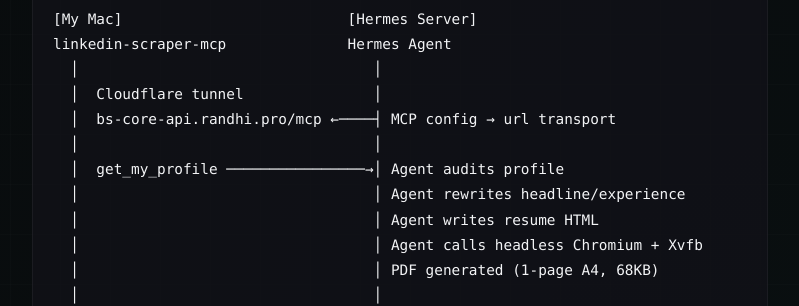
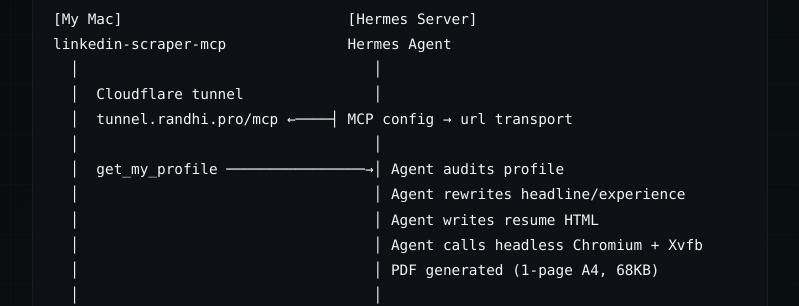
Before and after one commit to randhipp/randhipp.github.io, a Jekyll site: the page built from _posts/2026-06-09-linkedin-mcp-resume-pipeline.md, in a window 1280 px wide and 900 px high, scrolled down 4617 px. Shown: the part 249-555 px from the top of the window, without its empty margins (240-1039 px from the left). Built offline with Jekyll 4.4.1, drawn with Linux system fonts in a browser that asks for light colours; part of the change alters nothing that is shown; some of the changed text lies outside the part shown.

Commit message:
fix: rename bs-core-api.randhi.pro → tunnel.randhi.pro

````diff
--- a/_posts/2026-06-09-linkedin-mcp-resume-pipeline.md
+++ b/_posts/2026-06-09-linkedin-mcp-resume-pipeline.md
@@ -17,14 +17,14 @@ Instead of spending an afternoon clicking around linkedin.com and fiddling with
 
 The LinkedIn scraper I use — [linkedin-scraper-mcp](https://github.com/nicedouble/linkedin-scraper-mcp) (v3.4.2) — is an MCP server that wraps LinkedIn's internal API and exposes it as a set of tools: `get_my_profile`, `search_jobs`, `search_people`, `get_feed`, and about 15 others.
 
-I run it on my Mac (because it needs a logged-in Chromium session with LinkedIn cookies) and expose it to the internet via Cloudflare at `https://bs-core-api.randhi.pro/mcp`. This was the first trick: the server uses **streamable HTTP transport**, not stdio, so it needs a real web endpoint — not just a local process.
+I run it on my Mac (because it needs a logged-in Chromium session with LinkedIn cookies) and expose it to the internet via Cloudflare at `https://tunnel.randhi.pro/mcp`. This was the first trick: the server uses **streamable HTTP transport**, not stdio, so it needs a real web endpoint — not just a local process.
 
 On the Hermes side, I added this to `config.yaml`:
 
 ```yaml
 mcp_servers:
   linkedin:
-    url: "https://bs-core-api.randhi.pro/mcp"
+    url: "https://tunnel.randhi.pro/mcp"
     timeout: 120
     connect_timeout: 60
 ```
@@ -133,7 +133,7 @@ The final PDF has:
 linkedin-scraper-mcp              Hermes Agent
   │                                  │
   │  Cloudflare tunnel               │
-  │  bs-core-api.randhi.pro/mcp ←────┤ MCP config → url transport
+  │  tunnel.randhi.pro/mcp ←────┤ MCP config → url transport
   │                                  │
   │  get_my_profile ────────────────→│ Agent audits profile
   │                                  │ Agent rewrites headline/experience
````
